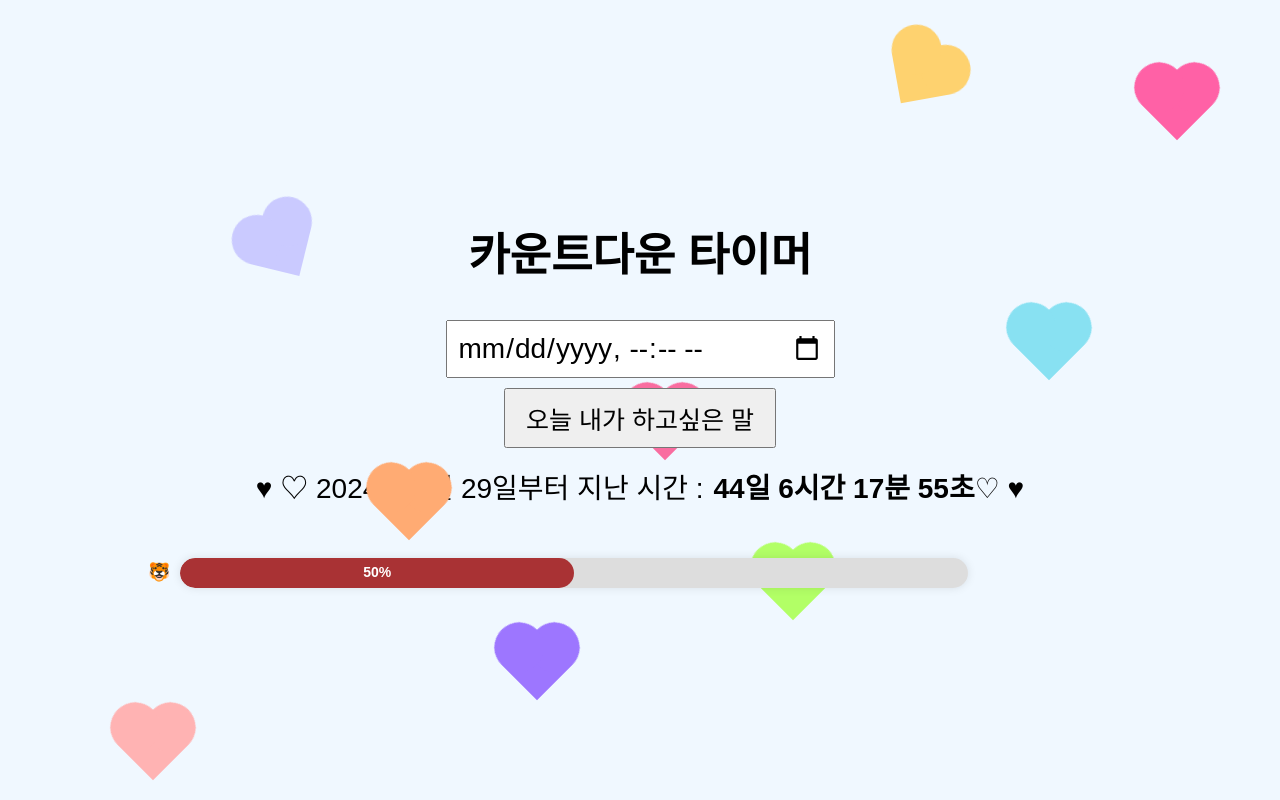
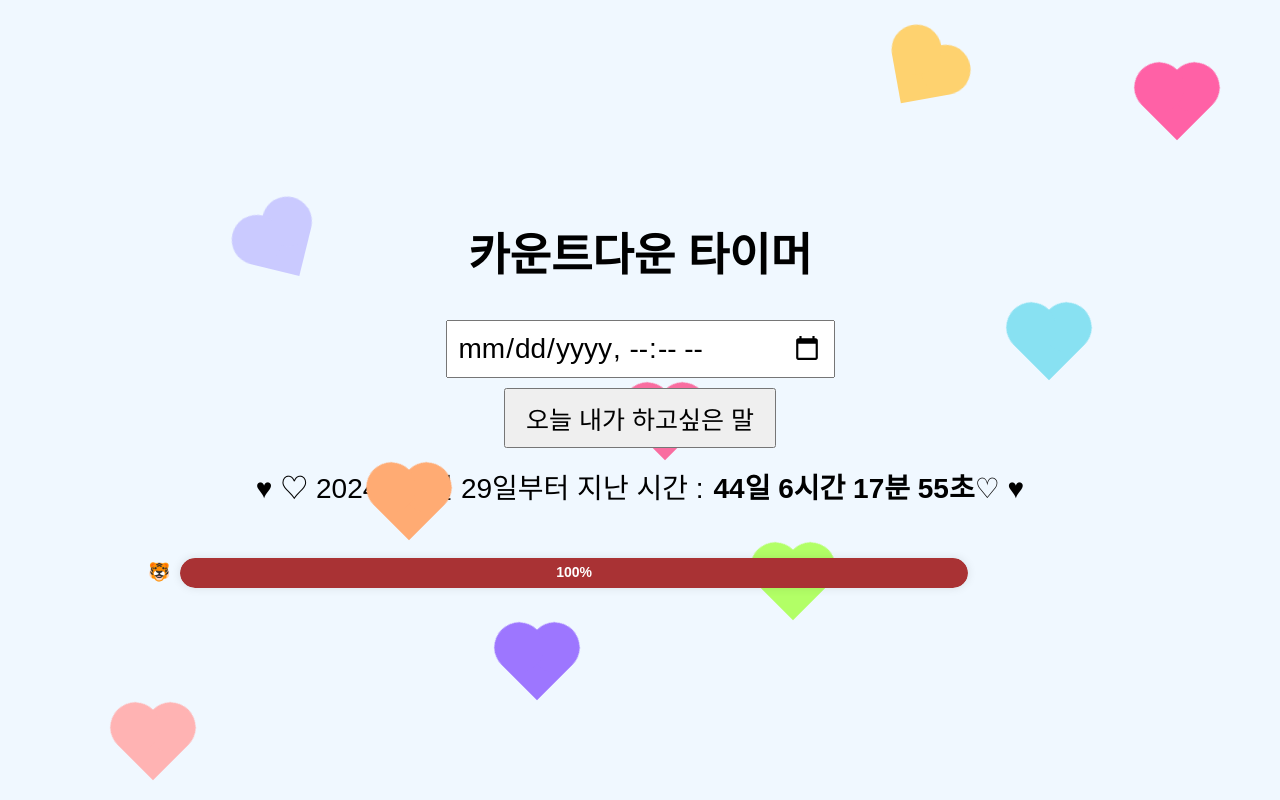
Before and after one commit to ffferncake/countdown-app, a React (Create React App) app: page / in a window 1280 px wide. Built offline with nearby package versions, Linux system fonts and the light colour scheme; a web font is replaced by a local one.

Commit message:
progress value changed

```diff
--- a/src/App.js
+++ b/src/App.js
@@ -5,7 +5,7 @@ function App() {
   const [inputTime, setInputTime] = useState("");
   const [timeLeft, setTimeLeft] = useState("");
   // const [progress, setProgress] = useState(50); // Set an initial value, say 50%
-  const [progress] = useState(50); // Set an initial value, say 50%
+  const [progress] = useState(100); // Set an initial value, say 50%
   const [showModal, setShowModal] = useState(false);
   const [modalPosition, setModalPosition] = useState({
     top: "20%",
```
